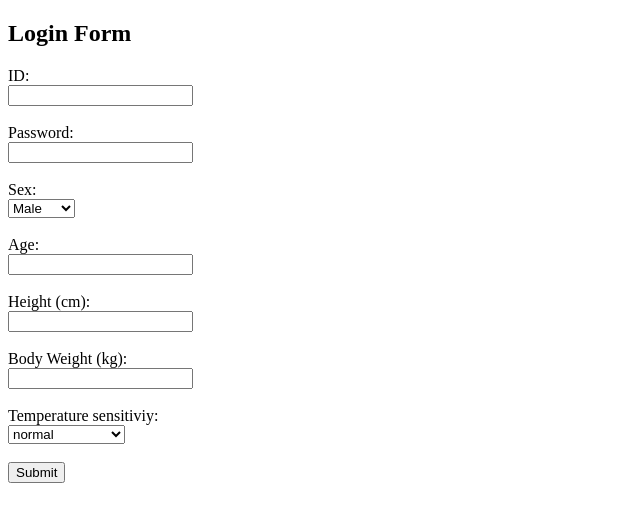
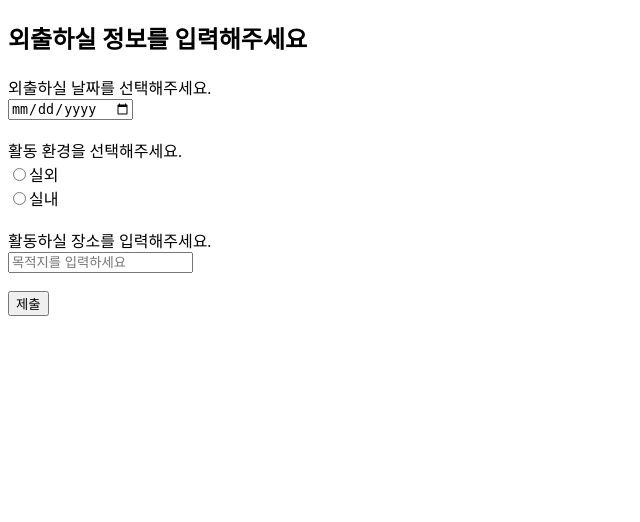
Before and after one commit to rusestudio/outfit-suggest-python-project, a FastAPI app: template html-input-to-fastapi-database/templates/index.html in a window 1280 px wide. Shown: the top 522 px of the page, without its empty margins (0-640 px from the left). Run offline with FastAPI, Linux system fonts and the light colour scheme; the template is opened without the code that fills it, so the values that code supplies are empty.

Commit message:
login, signup, input user data

```diff
--- a/html-input-to-fastapi-database/main.py
+++ b/html-input-to-fastapi-database/main.py
@@ -1,7 +1,7 @@
 from fastapi import FastAPI, Request
 from pydantic import BaseModel
 from fastapi.templating import Jinja2Templates
-from typing import List
+from typing import List, Optional
 
 app = FastAPI()
 
@@ -25,17 +25,22 @@ class SignUp(BaseModel):
     clothes: List[str]
 
 
+class FormData(BaseModel):
+    when: str
+    destination: str
+    place: str
+
 @app.get("/")
 def get_page(request: Request):
     return templates.TemplateResponse("signup.html", {"request":request})
 
 #사용자에게 입력데이터 database으로 저장할 수있게게
-@app.post("/submit")
+@app.post("/signup")
 async def submit_form(data: SignUp):
     #save the data to the database 용한님 refer
     print("Received signup data:", data)
     return {"message": "data received!",
-            "data": data}
+            "data": data} #sign up data
 
 #/login to get to login page from sign up
 @app.get("/login")
@@ -46,13 +51,22 @@ def get_login(request: Request):
 #to login and check data from db
 @app.post("/login")
 async def post_login(data: loginData):
-    if data.user_id == "testuser" and data.password == "1234":
+    if data.user_id == "testuser" and data.password == "1234":   #to fetch data from db
         return {"message": "Login successful!", "access_token": "fake-jwt"}
     else:
         return {"detail": "Invalid credentials"}, 401
 
+#/dashboard
+@app.get("/index")
+def get_login(request: Request):
+    return templates.TemplateResponse("index.html", {"request": request})
 
-#/dashboard
-@app.get("/dashboard")
-def get_login(request: Request):
-    return templates.TemplateResponse("dashboard.html", {"request": request})
+
+# 사용자 입력 처리
+@app.post("/submit")
+async def submit_form(data: FormData):
+    # 여기에 DB 저장 로직 등 추가 가능
+    return {
+        "message": "데이터를 성공적으로 받았습니다!",
+        "data": data  #user data to send to db
+    }
--- a/html-input-to-fastapi-database/templates/index.html
+++ b/html-input-to-fastapi-database/templates/index.html
@@ -1,79 +1,66 @@
 <!DOCTYPE html>
-<html>
+<html lang="en">
 <head>
-    <title>Login Form</title>
+    <meta charset="UTF-8">
+    <meta name="viewport" content="width=device-width, initial-scale=1.0">
+        <title>사용자 정보 받기</title>
     </head>
     <body>
+        <h2>외출하실 정보를 입력해주세요</h2>
+        <form id="information">
+            <label for="date">외출하실 날짜를 선택해주세요.</label><br>
+            <input type="date" id="when" name="when" required><br><br>
 
-<h2>Login Form</h2>
+            <label for="space">활동 환경을 선택해주세요.</label><br>
+            <label><input type="radio" name="destination" value="outside">실외</label><br>
+            <label><input type="radio" name="destination" value="inside">실내</label><br><br>
 
-<form id="loginForm">
-    <label for="id">ID:</label><br>
-    <input type="text" id="id" name="id" required><br><br>
+            <label for="destination">활동하실 장소를 입력해주세요.</label><br>
+            <input type="text" id="destination" name="destination" placeholder="목적지를 입력하세요"><br><br>
 
-    <label for="password">Password:</label><br>
-    <input type="password" id="password" name="password" required><br><br>
 
-    <label for="sex">Sex:</label><br>
-    <select id="sex" name="sex">
-        <option value="male">Male</option>
-        <option value="female">Female</option>
-        <option value="other">Other</option>
-    </select><br><br>
-
-    <label for="age">Age:</label><br>
-    <input type="number" id="age" name="age" required><br><br>
-
-    <label for="height">Height (cm):</label><br>
-    <input type="number" id="height" name="height" step="0.1" required><br><br>
-
-    <label for="weight">Body Weight (kg):</label><br>
-    <input type="number" id="weight" name="weight" step="0.1" required><br><br>
-
-    <label for="body_temp">Temperature sensitiviy:</label><br>
-     <select id="bt" name="bt">
-        <option value="normal">normal</option>
-        <option value="cold">I easily feel cold</option>
-        <option value="hot">I easily feel hot</option>
-     </select><br><br>
-
-    <input type="submit" value="Submit">
+            <input type="submit" value="제출">
         </form>
 
+        <!--결과표시영역-->
         <div id="result"></div>
+    </body>
+</html>
+        <script>
+        document.getElementById('information').addEventListener('submit', async function(event) {
+            event.preventDefault();  // 폼 제출 방지
+            // 폼 제출 방지
 
+            // 입력값 가져오기
+            const data = {
+                when: document.getElementById('when').value,
+                destination: document.querySelector('input[name="destination"]:checked') ? document.querySelector('input[name="destination"]:checked').value : null,
+                place: document.getElementById('destination').value
+            }
 
-<script>
-document.getElementById("loginForm").addEventListener("submit", async function(event) {
-    event.preventDefault(); // prevent default form submission
-
-    const data = {
-        id: document.getElementById("id").value,
-        password: document.getElementById("password").value,
-        sex: document.getElementById("sex").value,
-        age: parseInt(document.getElementById("age").value),
-        height: parseFloat(document.getElementById("height").value),
-        weight: parseFloat(document.getElementById("weight").value),
-        body_temp: document.getElementById("bt").value,
-    };
+            // 입력값 확인
+            if (!data.when || !data.destination) {
+                alert('날짜와 활동 환경을 선택해주세요.');
+                return;
+            }
 
             try {
-        const response = await fetch("/submit", {
-            method: "POST",
+                const response = await fetch('/submit', {
+                    method: 'POST',
                     headers: {
-                "Content-Type": "application/json",
+                        'Content-Type': 'application/json'
                     },
-            body: JSON.stringify(data),
+                    body: JSON.stringify(data)
                 });
 
                 const result = await response.json();
-        const resultDiv = document.getElementById("result"); //print result at html
-        resultDiv.textContent = "Server response: " + JSON.stringify(result);
+                const resultDiv = document.getElementById('result');
+                resultDiv.textContent = "Server Response: " + JSON.stringify(result);
             } catch (error) {
-        alert("Error: " + error);
+                alert("Error:" + error);
+
             }
+
         });
         </script>
-
     </body>
-</html>
--- a/html-input-to-fastapi-database/templates/login.html
+++ b/html-input-to-fastapi-database/templates/login.html
@@ -288,7 +288,7 @@
 
                     // Redirect to dashboard or main page after successful login
                     setTimeout(() => {
-                        window.location.href = '/dashboard'; // Change this to your main page
+                        window.location.href = '/index'; // Change this to your main page
                     }, 1500);
 
                 } else {
--- a/html-input-to-fastapi-database/templates/signup.html
+++ b/html-input-to-fastapi-database/templates/signup.html
@@ -218,7 +218,7 @@
 
         <div id="alert" class="alert"></div>
 
-        <form id="signupForm" method="POST" action="/submit">
+        <form id="signupForm" method="POST" action="/signup">
             <!-- Account Information -->
             <div class="form-group">
                 <label for="userId">User ID *</label>
@@ -296,7 +296,7 @@
         </form>
 
         <div class="login-link">
-            Already have an account? <a href="login.html">Login here</a>
+            Already have an account? <a href="/login">Login here</a>
         </div>
     </div>
 
@@ -333,7 +333,7 @@
                 }
 
                 // Send to FastAPI
-                const response = await fetch("/submit", {
+                const response = await fetch("/signup", {
                     method: 'POST',
                     headers: {
                         'Content-Type': 'application/json',
```
Also changed, not shown: html-input-to-fastapi-database/templates/dashboard.html (deleted, +0 -13 lines). Lines whose indentation alone changed are shown as unchanged.
